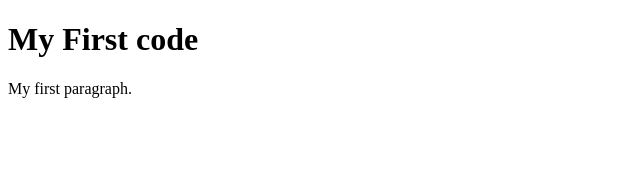
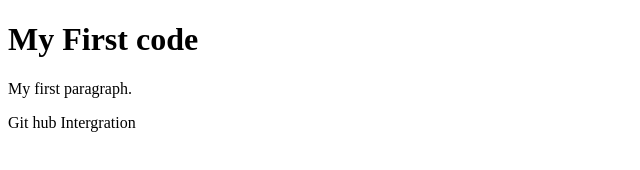
Before and after one commit to examly-test/b1625fe9-dee4-4e54-a240-c4b2a6645552, a plain HTML site: page index.html in a window 1280 px wide. Shown: the whole page, without its empty margins (0-640 px from the left). Drawn offline with Linux system fonts and the light colour scheme.

Commit message:
Update index.html

```diff
--- a/index.html
+++ b/index.html
@@ -5,6 +5,6 @@
 <h1>My First code</h1>
 
 <p>My first paragraph.</p>
-
+  <p>Git hub Intergration </p>
 </body>
 </html>
```
